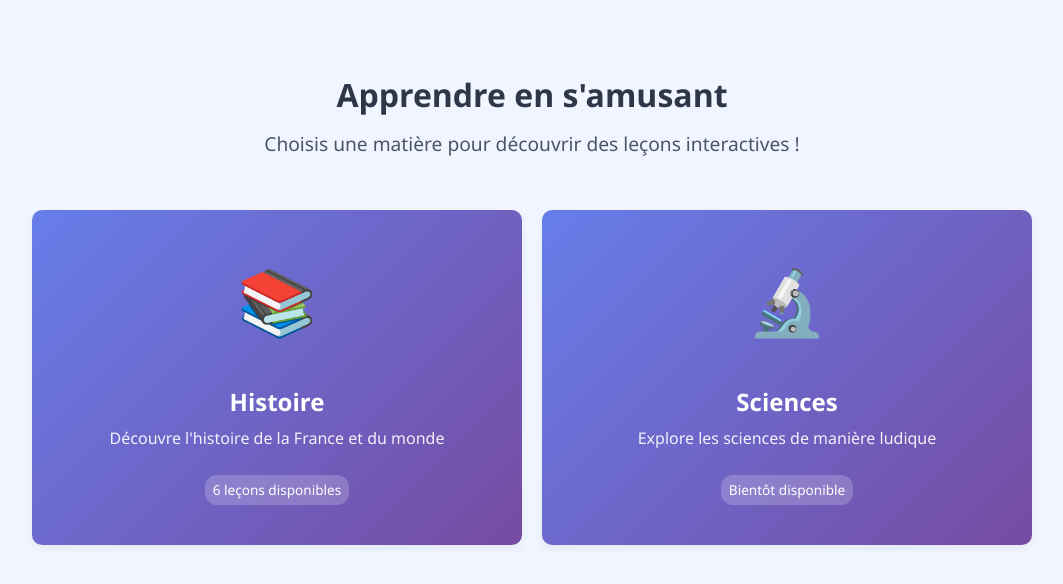
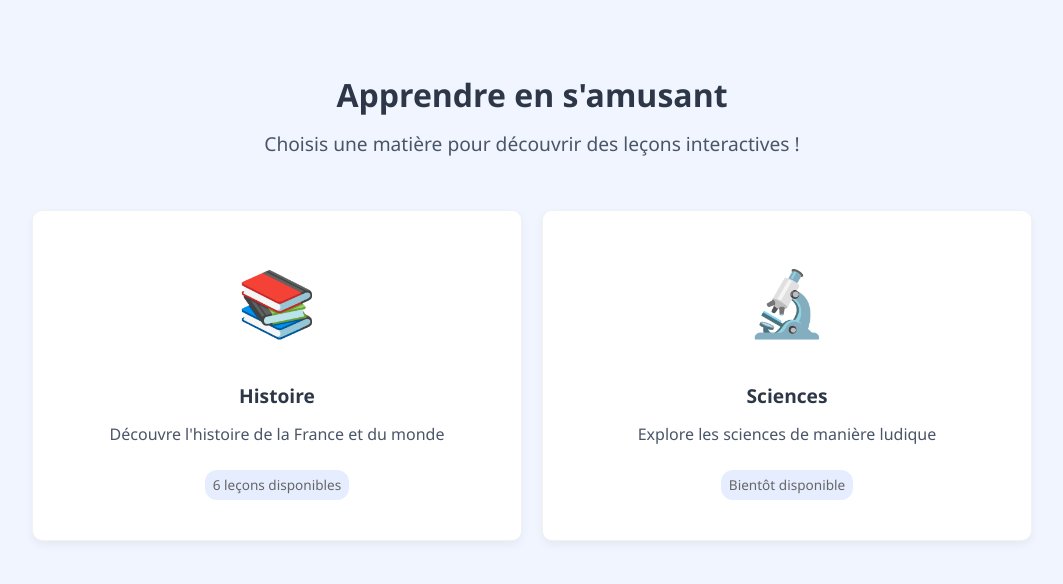
Before and after one commit to joalasta/charlemagne-pwa, a plain HTML site: page index.html in a window 1280 px wide. Shown: the whole page, without its empty margins (108-1171 px from the left). Drawn offline with Linux system fonts and the light colour scheme.

Commit message:
Correction: cartes de catégories avec le même style blanc que les autres cartes

```diff
--- a/style.css
+++ b/style.css
@@ -610,32 +610,9 @@ body.quiz-page .score-live {
     color: #666;
 }
 
-/* Styles pour les cartes de catégories */
+/* Styles pour les cartes de catégories - même style que les autres cartes */
 .category-card {
-    background: linear-gradient(135deg, #667eea 0%, #764ba2 100%);
-    color: white;
-    border: none;
-}
-
-.category-card:hover {
-    transform: translateY(-5px) scale(1.02);
-    box-shadow: 0 15px 35px rgba(102, 126, 234, 0.3);
-}
-
-.category-card .card-content h2 {
-    color: white;
-    font-size: 1.5em;
-    margin: 20px 0 10px 0;
-}
-
-.category-card .card-content p {
-    color: rgba(255, 255, 255, 0.9);
-    font-size: 1em;
-}
-
-.category-card .period {
-    background-color: rgba(255, 255, 255, 0.2);
-    color: white;
+    /* Utilise le même style que .chapter-card */
 }
 
 .category-icon {
```
